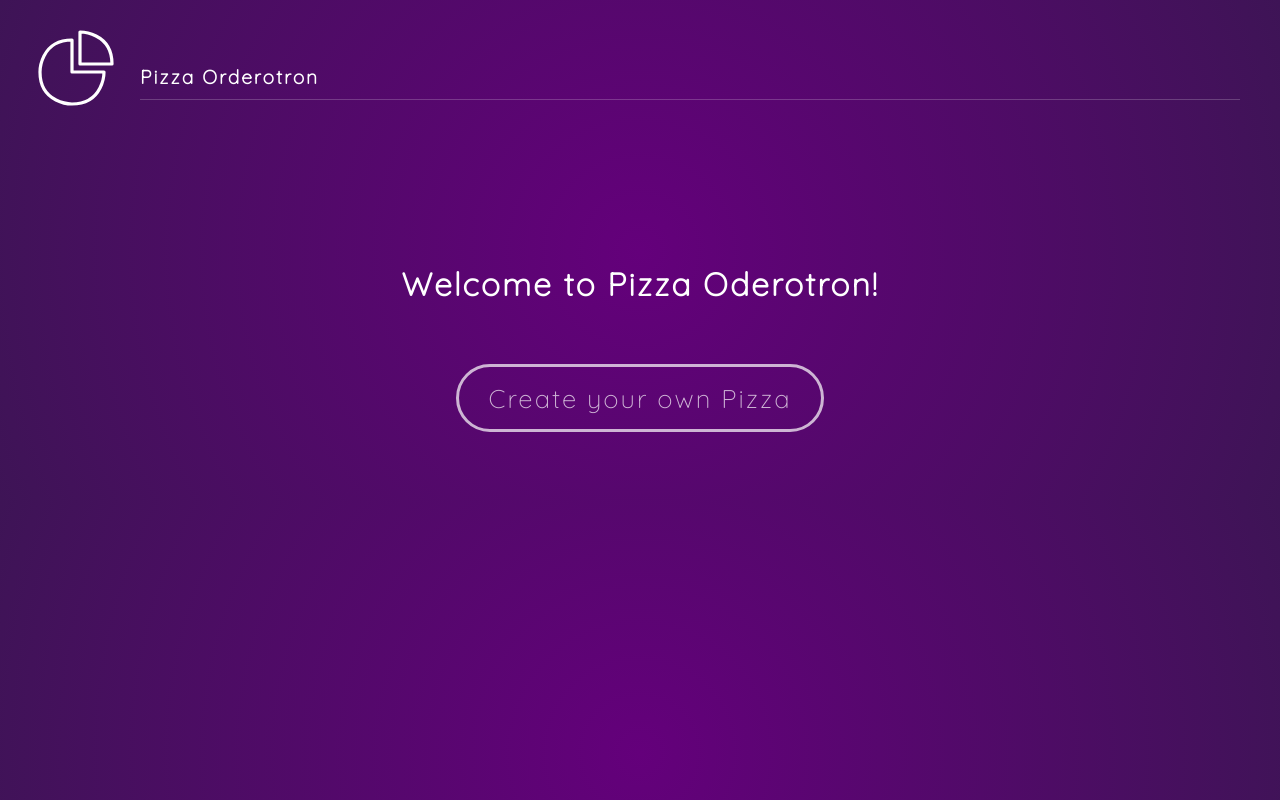
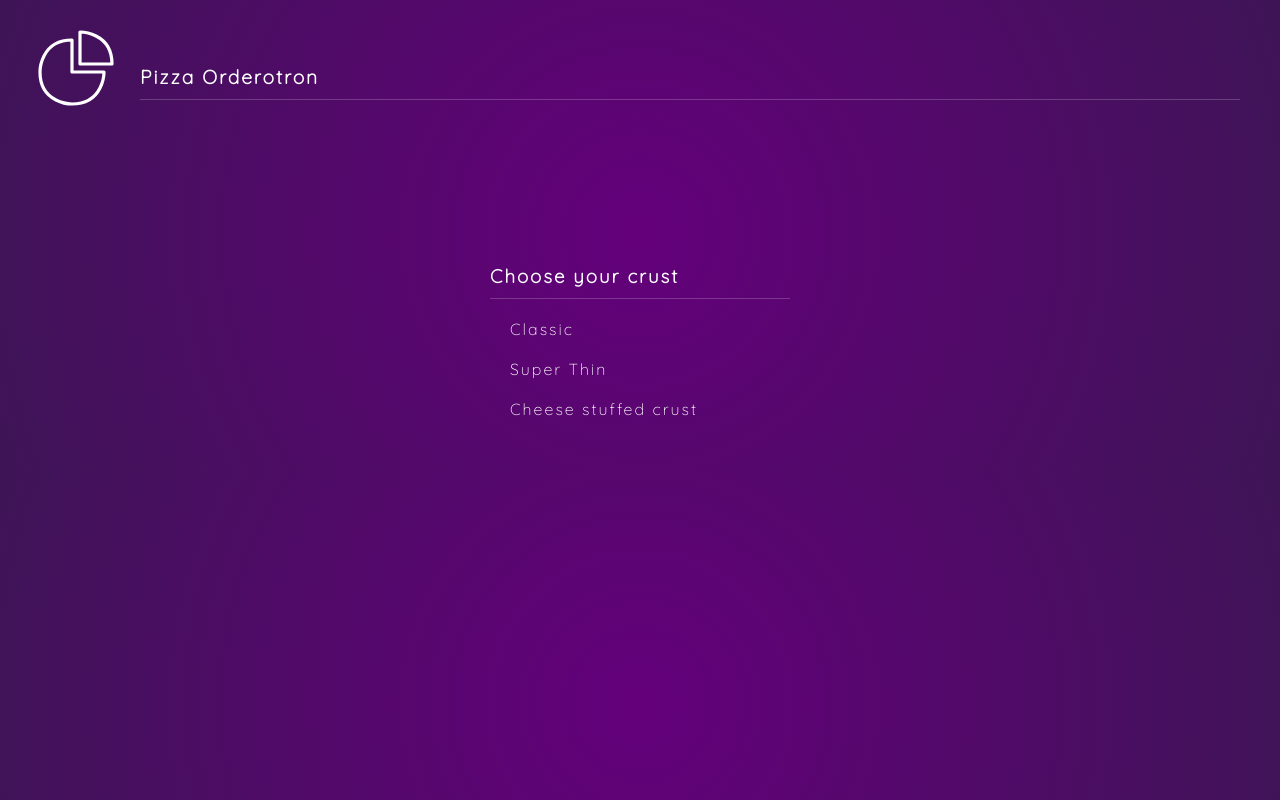
Before and after one commit to zeglarz/modern-animated-ordering-system, a React (Create React App) app: page /base in a window 1280 px wide. Built offline with nearby package versions, Linux system fonts and the light colour scheme.

Commit message:
base page completed

```diff
--- a/src/App.js
+++ b/src/App.js
@@ -25,7 +25,7 @@ const App = () => {
         <>
             <Header/>
             <Switch>
-                <Route path='base'>
+                <Route path='/base'>
                     <Base addBase={addBase} pizza={pizza}/>
                 </Route>
                 <Route path='/toppings'>
--- a/src/components/Base.jsx
+++ b/src/components/Base.jsx
@@ -1,8 +1,28 @@
 import React from 'react';
+import { Link } from 'react-router-dom';
 
-const Base = (props) => {
- return (
-     <div></div>
- );}
+const Base = ({ addBase, pizza }) => {
+    const bases = ['Classic', 'Super Thin', 'Cheese stuffed crust'];
+
+    return (
+        <div className='base container'>
+            <h3>Choose your crust</h3>
+            <ul>
+                {bases.map(base => {
+                    let spanClass = pizza.base === base ? 'active' : '';
+                    return (
+                        <li key={base} onClick={() => addBase(base)}><span className={spanClass}>{base}</span></li>);
+                })}
+            </ul>
+            {pizza.base && (
+                <div className='next'>
+                    <Link to='/toppings'>
+                        <button>Next</button>
+                    </Link>
+                </div>
+            )}
+        </div>
+    );
+};
 
 export default Base;
--- a/src/index.css
+++ b/src/index.css
@@ -74,6 +74,26 @@ header .pizza-svg {
 }
 
 /* lists */
+
+li span {
+    padding: 10px;
+}
+
+li span:hover {
+    font-weight: bold;
+    opacity: 0.7;
+}
+
+
+li span:hover::before {
+    content: '>';
+    position: relative;
+    top: -2px;
+    margin-right: 6px;
+    transform: scale(0.8, 1);
+    display: inline-block;
+}
+
 li span.active {
     font-weight: bold;
 }
```
